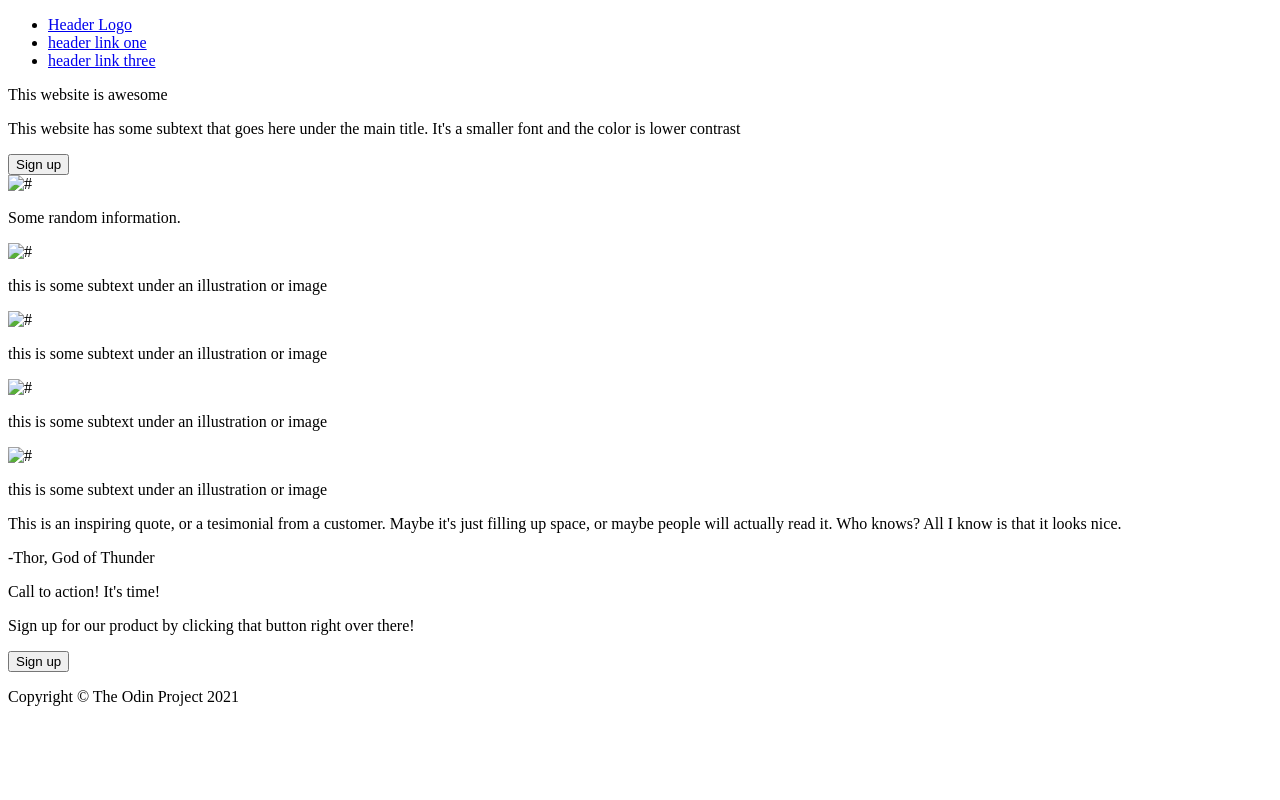
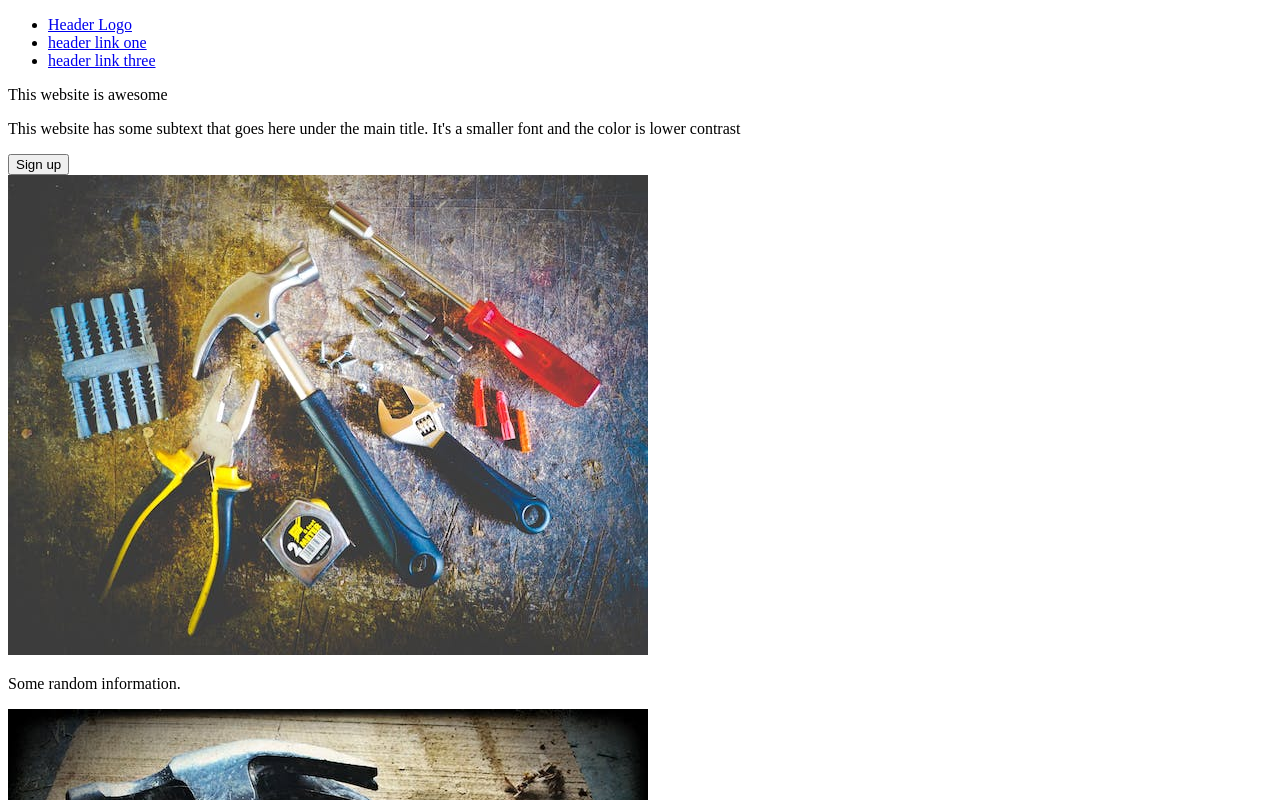
Before and after one commit to karomandenis1/Foundations-landing-page, a plain HTML site: page index.html in a window 1280 px wide. Shown: the top 800 px of the page. Drawn offline with Linux system fonts and the light colour scheme.

Commit message:
added images to the webpage

```diff
--- a/index.html
+++ b/index.html
@@ -21,26 +21,26 @@
             <button>Sign up</button>
         </div>
         <div class="right-side">
-            <img src="#" alt="#">
+            <img src="images/many-tools.jpg" alt="A collection of tools">
         </div>
     </div>
     <div class="section-2">
         <p>Some random information.</p>
         <div>
             <div>
-                <img src="#" alt="#">
+                <img src="images/hammer.jpg" alt="Hammer">
                 <p>this is some subtext under an illustration or image</p>
             </div>
             <div>
-                <img src="#" alt="#">
+                <img src="images/screwdriver.jpg" alt="Screwdriver">
                 <p>this is some subtext under an illustration or image</p>
             </div>
             <div>
-                <img src="#" alt="#">
+                <img src="images/pliers.jpg" alt="Pliers">
                 <p>this is some subtext under an illustration or image</p>
             </div>
             <div>
-                <img src="#" alt="#">
+                <img src="images/wrench.jpg" alt="Wrench">
                 <p>this is some subtext under an illustration or image</p>
             </div>
         </div>
```
Also changed, not shown: images/hammer.jpg (added), images/many-tools.jpg (added), images/pliers.jpg (added), images/screwdriver.jpg (added), images/wrench.jpg (added).
